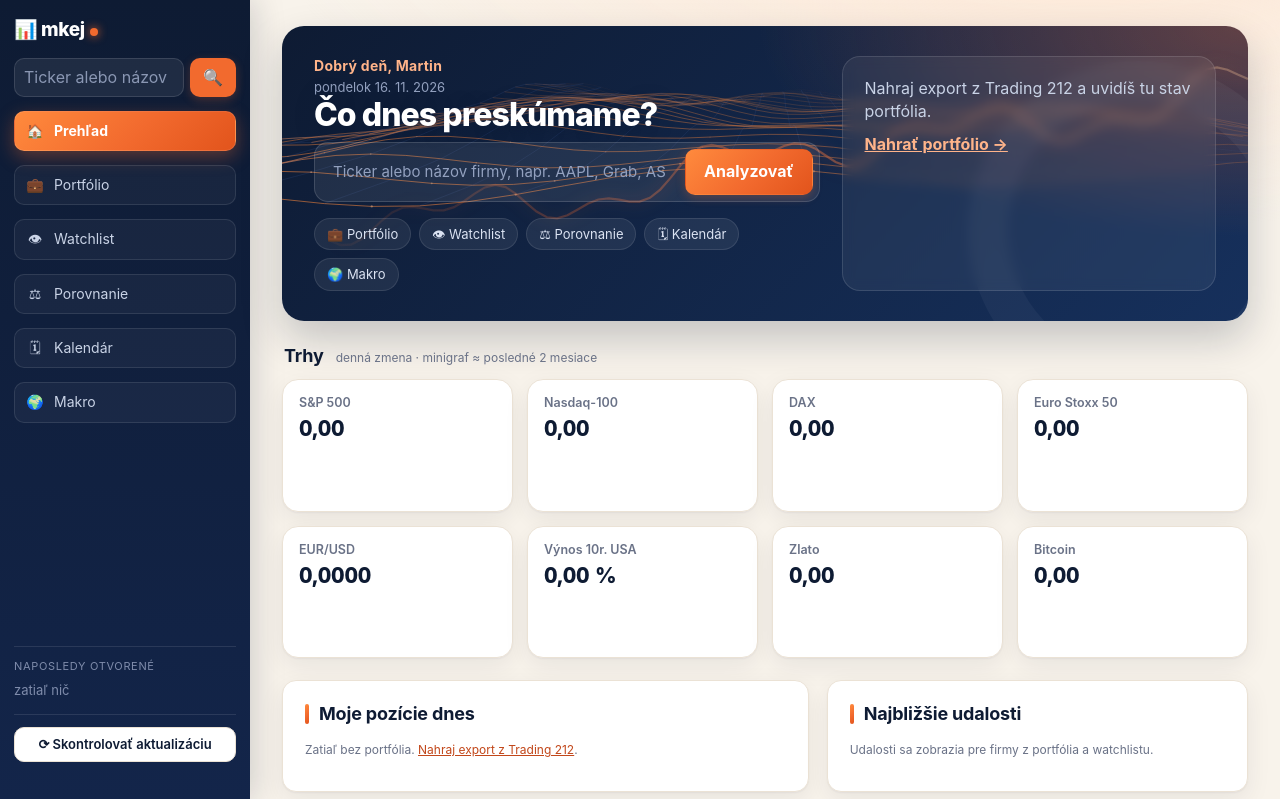
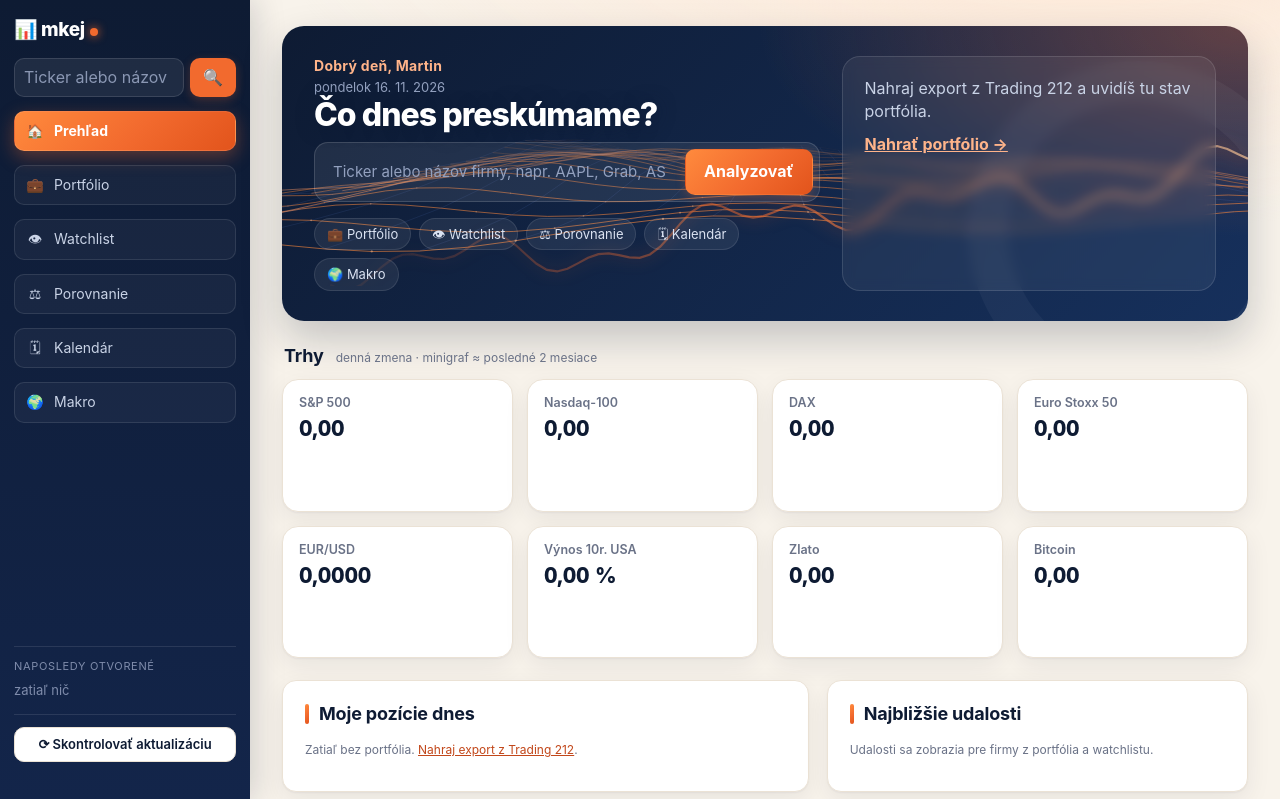
Before and after one commit to martik-wq/investapp, a Flask app: page / in a window 1280 px wide. Shown: the top 799 px of the page. Run offline with Flask 3, Linux system fonts and the light colour scheme; data that the repository does not hold is empty.

Commit message:
fix: 3D pozadie – správna výška po načítaní karty, krajina nižšie, text čitateľný
Co-Authored-By: Claude Opus 5.5 <noreply@anthropic.com>
Claude-Session: https://claude.ai/code/session_0115kAKioW5i2RtVMRadF9BF

```diff
--- a/static/hero3d.js
+++ b/static/hero3d.js
@@ -31,7 +31,7 @@
     var camY = 3.2, camZ = -6.5, f = Math.min(W, H * 1.6) * 0.9;
     var zz = Z - camZ;
     if (zz < 0.5) return null;
-    return [W * 0.5 + (X / zz) * f, H * 0.18 + ((camY - y) / zz) * f * 0.55, zz];
+    return [W * 0.5 + (X / zz) * f, H * 0.40 + ((camY - y) / zz) * f * 0.5, zz];
   }
 
   function frame(now) {
@@ -92,7 +92,7 @@
       var u = i / (n - 1);
       var trend = u * 0.55;
       var noise = 0.06 * Math.sin(u * 23 + t * 1.6) + 0.04 * Math.sin(u * 57 - t * 2.3) + 0.03 * Math.cos(u * 11 + t);
-      pts.push([W * (0.05 + u * 0.95), H * (0.78 - trend - noise)]);
+      pts.push([W * (0.05 + u * 0.95), H * (0.95 - trend * 0.75 - noise)]);
     }
     var head = Math.floor(((t * 0.18) % 1.35) * n);
     var grad = ctx.createLinearGradient(0, 0, W, 0);
@@ -116,6 +116,7 @@
 
   size();
   window.addEventListener('resize', function () { size(); if (reduce) frame(performance.now()); });
+  if (window.ResizeObserver) new ResizeObserver(function () { size(); if (reduce) frame(performance.now()); }).observe(cv.parentNode);
   document.addEventListener('visibilitychange', function () {
     running = !document.hidden;
     cancelAnimationFrame(raf);
--- a/static/style.css
+++ b/static/style.css
@@ -644,6 +644,6 @@ body.loading::after,#updOverlay{background:rgba(248,243,235,.92);color:var(--acc
 .chip b{color:var(--acc)}.chip i{font-style:normal;font-size:10.5px;color:var(--mute);background:#f3ece1;padding:1px 6px;border-radius:99px}
 .chip:hover{border-color:var(--acc);background:var(--tint)}
 #hero3d{position:absolute;inset:0;width:100%;height:100%;z-index:0;pointer-events:none;
-  -webkit-mask-image:linear-gradient(90deg,rgba(0,0,0,.95) 0%,rgba(0,0,0,.75) 55%,rgba(0,0,0,.35) 100%);mask-image:linear-gradient(90deg,rgba(0,0,0,.95) 0%,rgba(0,0,0,.75) 55%,rgba(0,0,0,.35) 100%)}
+  -webkit-mask-image:linear-gradient(180deg,rgba(0,0,0,.12) 0%,rgba(0,0,0,.45) 30%,#000 65%);mask-image:linear-gradient(180deg,rgba(0,0,0,.12) 0%,rgba(0,0,0,.45) 30%,#000 65%)}
 .hero-l{position:relative;z-index:1}
 .hero-l .hero-h{text-shadow:0 2px 18px rgba(14,27,51,.6)}
```
